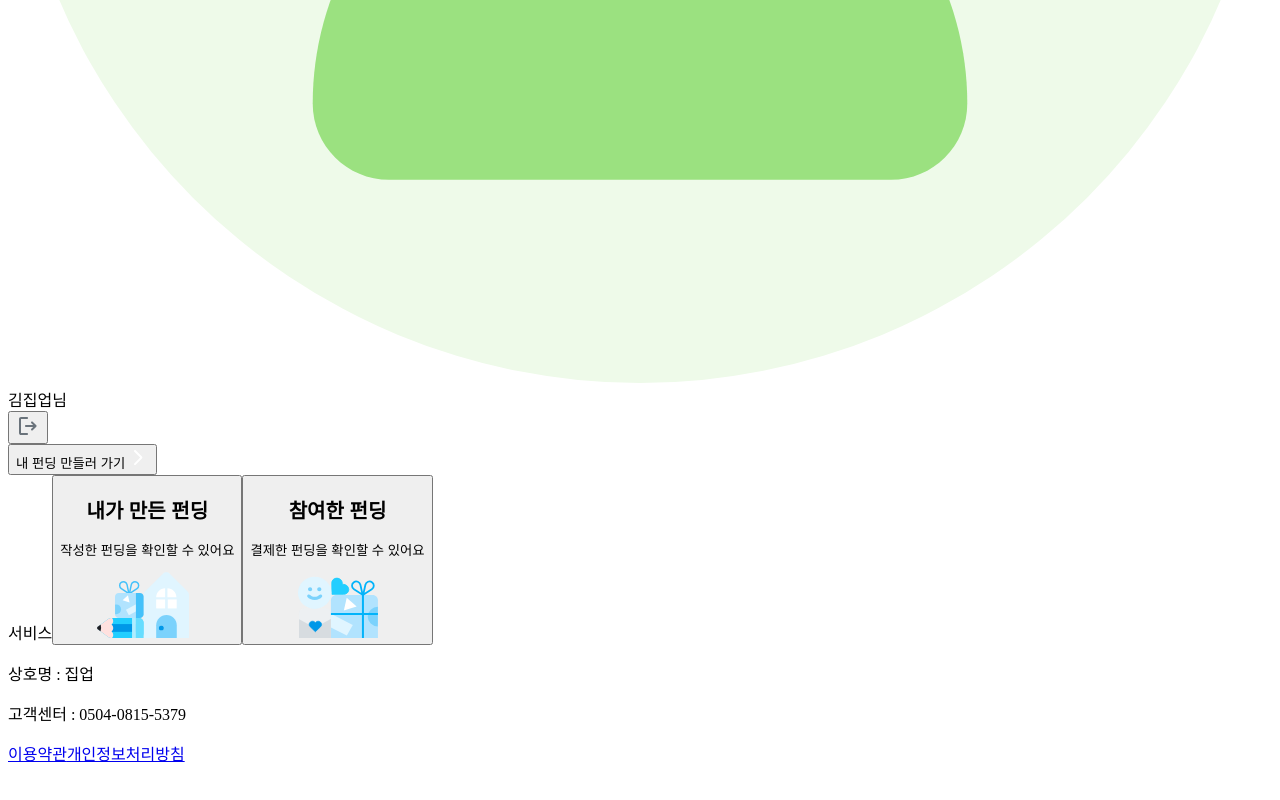
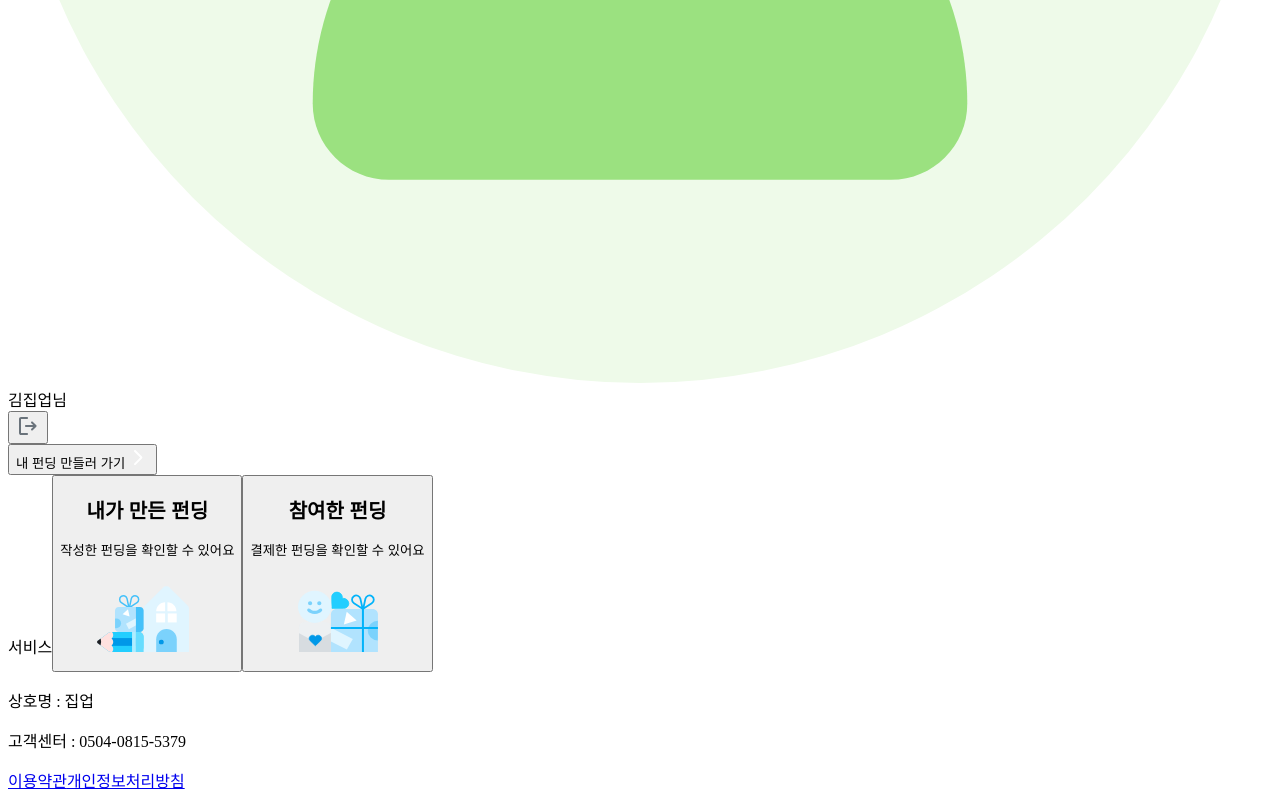
Before and after one commit to zip-up/zipup-frontend, a Next.js app: page /mypage in a window 1280 px wide. Shown: the part 954-1754 px from the top of the page. Before the commit the page ends 1727 px from the top, so only its background shows below. Built offline with nearby package versions, Linux system fonts and the light colour scheme.

Commit message:
feat: hover 시 이미지 scale 추가

```diff
--- a/src/pages/mypage/index.tsx
+++ b/src/pages/mypage/index.tsx
@@ -57,9 +57,9 @@ const MyPage = () => {
               <h2 className={style.go_funding_title}>내가 만든 펀딩</h2>
               <span className={style.go_funding_subtitle}>작성한 펀딩을 확인할 수 있어요</span>
             </div>
-            <div className={style.funding_image}>
+            <p className={style.funding_image}>
               <MyFundingIcon />
-            </div>
+            </p>
           </button>
           <button
             className={style.go_funding_btn}
@@ -69,9 +69,9 @@ const MyPage = () => {
               <h2 className={style.go_funding_title}>참여한 펀딩</h2>
               <span className={style.go_funding_subtitle}>결제한 펀딩을 확인할 수 있어요</span>
             </div>
-            <div className={style.funding_image}>
+            <p className={style.funding_image}>
               <ParticipatedFundingIcon />
-            </div>
+            </p>
           </button>
         </div>
         <footer className={style.footer}>
--- a/src/pages/mypage/styles.ts
+++ b/src/pages/mypage/styles.ts
@@ -85,6 +85,15 @@ const go_funding_btn = css({
   display: 'flex',
   position: 'relative',
   cursor: 'pointer',
+  '& p': {
+    transition: 'transform 0.3s ease-in-out',
+    transformOrigin: 'bottom',
+  },
+  '&:hover p': {
+    transform: 'scale(1.1)',
+    transition: 'transform 0.3s ease-in-out',
+    transformOrigin: 'bottom',
+  },
 });
 
 const go_funding_info_box = css({
```
